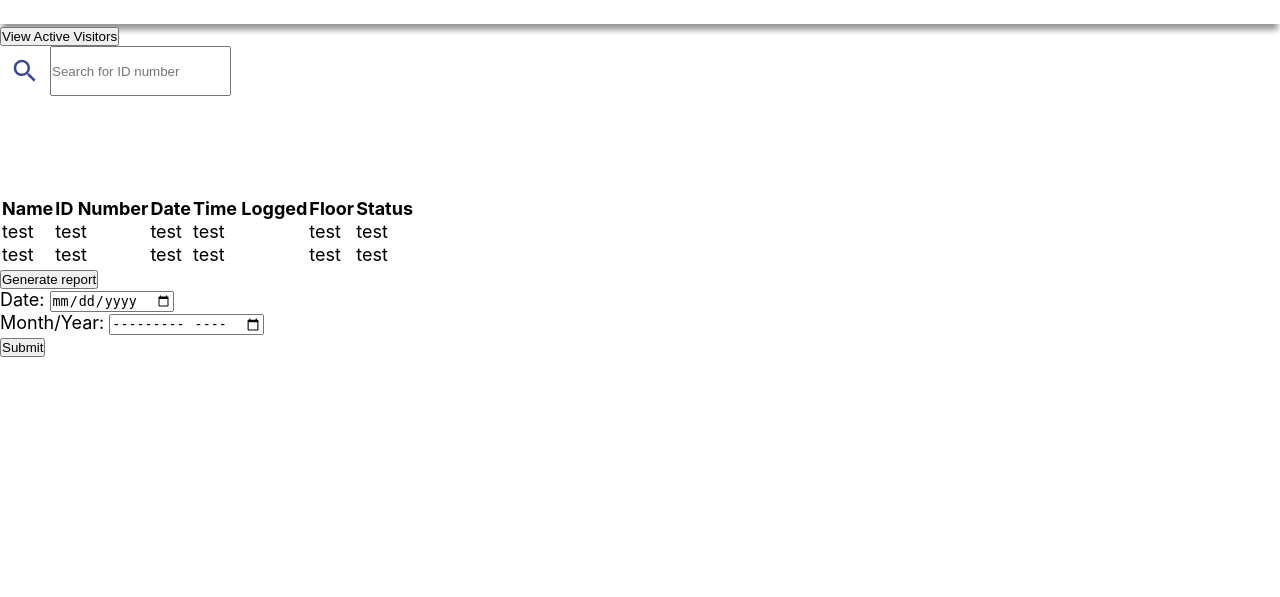
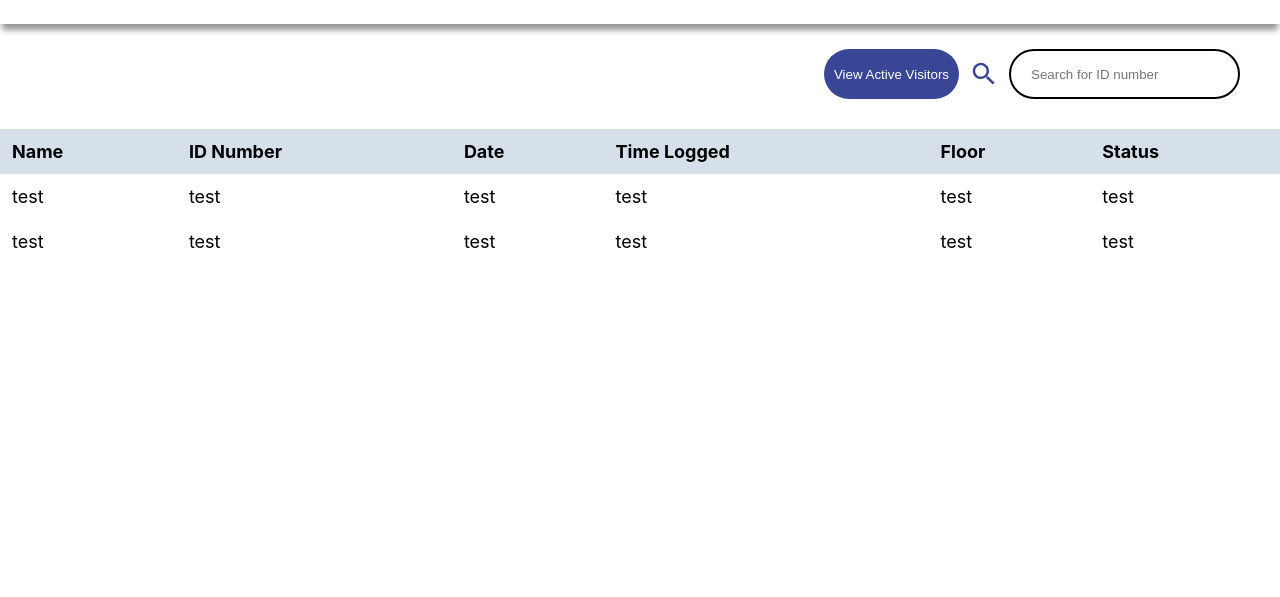
Before and after one commit to zoephens/TAJ-Security-System, a PHP site: page /Monitor.html in a window 1280 px wide. Shown: the part 91-688 px from the top of the page. Run offline with PHP 8.4, Linux system fonts and the light colour scheme.

Commit message:
Edited ui

```diff
--- a/MVUI.css
+++ b/MVUI.css
@@ -59,9 +59,32 @@ hr{
     display: flex;
     flex-direction: row;
     align-items: left;
-    margin-bottom: 100px;
+
+
+}
+#activebtn{
+    border-radius: 40px;
+    padding-left: 10px;
+    padding-right: 10px;
+    border-style: none;
+    background-color: #394695;
+    color:white;
 }
 
+#searchbar{
+    border-radius: 40px;
+    padding-left: 20px;
+    padding-right: 30px;
+    border-color: black;
+    border-style: solid;
+}
+.searchContainer{
+    display: flex;
+    flex-direction: row;
+    padding-top: 25px;
+    justify-content: right;
+    margin-right: 40px;
+}
 #query{
     width: 70%;
     padding: 10px;
@@ -78,3 +101,20 @@ svg {
     width: 30px;
 
 }
+th{
+    padding: 12px;
+    background-color: #D6E0EA;
+    text-align: left;
+}
+td{
+    padding: 12px;
+    text-align: left;
+}
+
+.tableContainer{
+    padding-top: 30px;
+    justify-content: center;
+    align-items: center;
+    display: flex;
+
+}
--- a/Monitor.html
+++ b/Monitor.html
@@ -37,11 +37,11 @@
                           d="M15.5 14h-.79l-.28-.27C15.41 12.59 16 11.11 16 9.5 16 5.91 13.09 3 9.5 3S3 5.91 3 9.5 5.91 16 9.5 16c1.61 0 3.09-.59 4.23-1.57l.27.28v.79l5 4.99L20.49 19l-4.99-5zm-6 0C7.01 14 5 11.99 5 9.5S7.01 5 9.5 5 14 7.01 14 9.5 11.99 14 9.5 14z"
                         />
                     </svg>
-                    <input type ="search" id ="searchbar"  placeholder="Search for ID number">
+                    <input type ="search" id ="searchbar"  placeholder= "Search for ID number">
                 </div>
             </div>
             <div class = "tableContainer">
-                <table>
+                <table style="border-collapse: collapse; width: 100%;">
                     <tr>
                         <th>Name</th>
                         <th>ID Number</th>
@@ -71,18 +71,5 @@
                 </table>
             </div>
 
-            <button id = "genReportBtn">Generate report</button>
-            <div class = "genReportContainer">
-                <div class = "dateSection">
-                <label>Date: </label>
-                <input type ="date" name="specdate" id="specdate">
-                </div>
-                <div class = "monthSection">
-                <Label>Month/Year: </Label>
-                <input type ="month" name = "month" id="month">
-                </div>
-                <button type="submit" id="genRepBtn">Submit</button>
-            </div>
-
         </main>
     </body>
```
Also changed, not shown: 1 other file.
